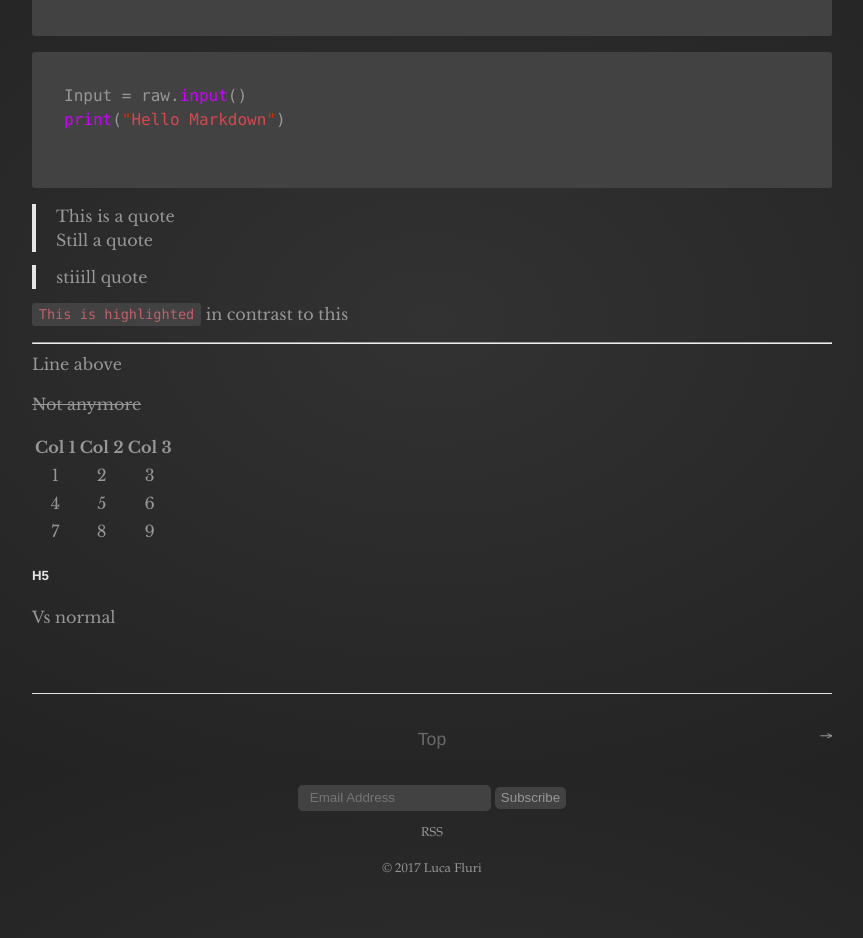
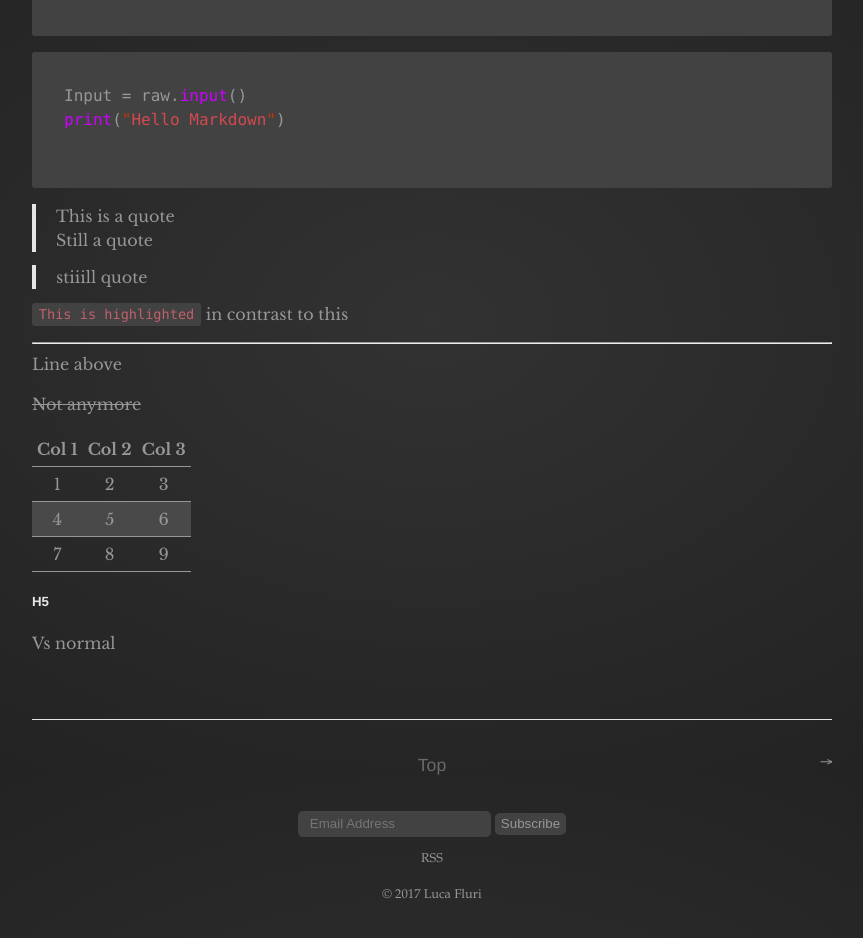
Before and after one commit to lucafluri/blog, a Jekyll site: the page built from _posts/2017-10-19-Markdown-Test.md, in a window 1280 px wide. Shown: the part 1029-1967 px from the top of the page, without its empty margins (208-1071 px from the left). Built offline with Jekyll 4.4.1, drawn with Linux system fonts in a browser that asks for light colours; comment, search, counter and statistics services are not loaded; before the commit the page ends 1941 px from its top, so only the background shows below that.

Commit message:
fixed table markdown

```diff
--- a/_config.yml
+++ b/_config.yml
@@ -28,3 +28,5 @@ author:
 gems:
   - jekyll-paginate
   - jekyll-feed
+
+show_drafts: false
--- a/_sass/_base.scss
+++ b/_sass/_base.scss
@@ -67,9 +67,24 @@ img {
   max-width: 100%;
 }
 
-td {
+
+table, th, td {
   vertical-align: top;
+  border-collapse: collapse;
+
+
 }
+th, td{
+  border-bottom: 1px solid $default-color;
+  padding: 5px;
+}
+
+th{
+  //background-color: $lightBackground;
+
+}
+
+tr:nth-child(even) {background-color: $lighterBackground}
 
 #mcSignup{
 
--- a/_sass/_variables.scss
+++ b/_sass/_variables.scss
@@ -10,6 +10,7 @@ $blue: #4a9ae1;
 $shadow-color: rgba(0, 0, 0, .2);
 $background-color: #202020;
 $lightBackground: #424242;
+$lighterBackground: #494949;
 
 $baskerville: 'Libre Baskerville', 'Times New Roman', Times, serif;
 $palatino: Palatino, 'Palatino LT STD', 'Palatino Linotype', 'Book Antiqua', 'Georgia', serif;
```
Also changed, not shown: 1 other file.
